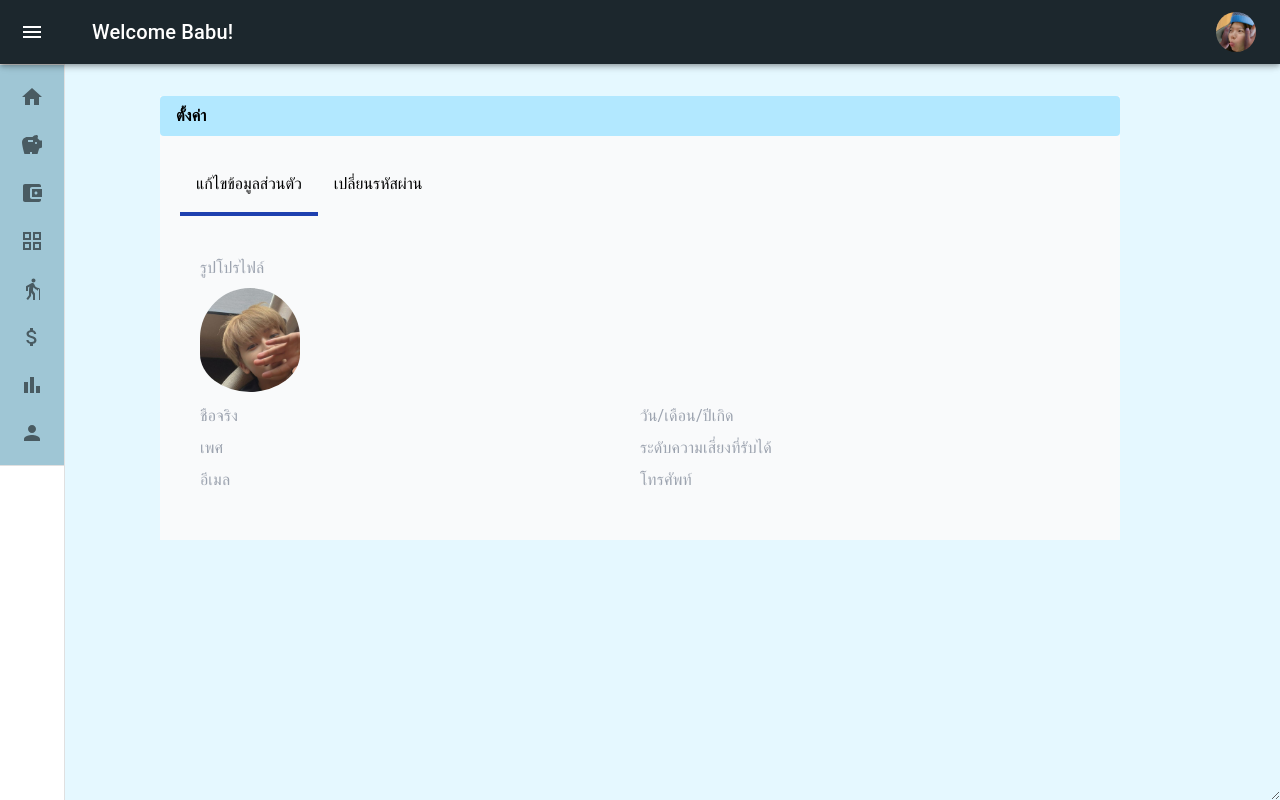
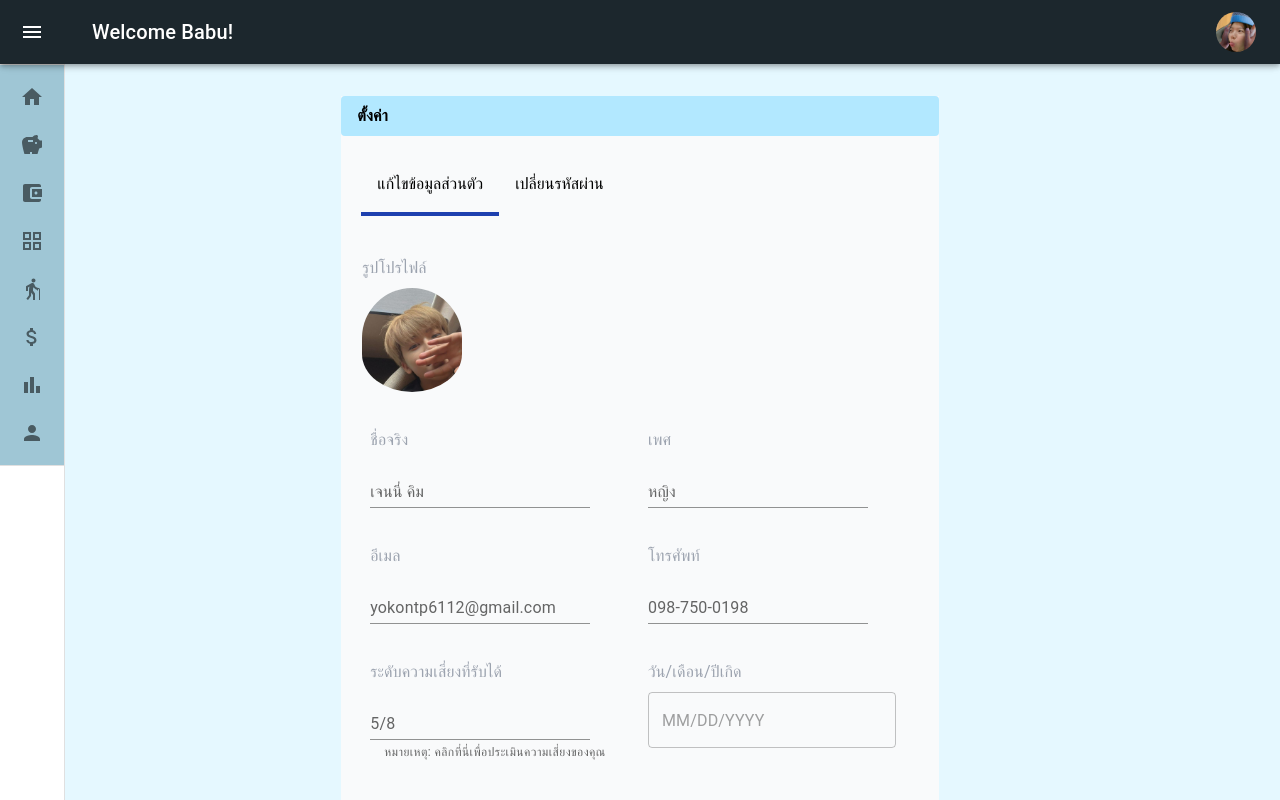
Before and after one commit to JuneKR/money-mate, a Next.js app in the folder frontend/: page /ProfileManagement/userProfile in a window 1280 px wide. Shown: the top 800 px of the page. Built offline with nearby package versions, Linux system fonts and the light colour scheme.

Commit message:
add user profile and other design

```diff
--- a/frontend/package.json
+++ b/frontend/package.json
@@ -16,11 +16,14 @@
     "@mui/material": "^5.11.11",
     "@mui/styled-engine-sc": "^5.11.11",
     "@mui/x-data-grid": "^6.0.0",
+    "@mui/x-date-pickers": "^6.0.4",
     "@next/font": "13.1.6",
     "@types/node": "18.11.18",
     "@types/react": "18.0.27",
     "@types/react-dom": "18.0.10",
+    "add": "^2.0.6",
     "chart.js": "^4.2.1",
+    "dayjs": "^1.11.7",
     "eslint": "8.33.0",
     "eslint-config-next": "13.1.6",
     "next": "13.1.6",
--- /dev/null
+++ b/frontend/src/components/UserProfileComponents/password.tsx
@@ -0,0 +1,64 @@
+import React from "react";
+import { FormControl, FormHelperText, InputLabel } from "@mui/material";
+import Box from "@mui/material/Box";
+import TextField from "@mui/material/TextField";
+interface PasswordProps {
+  title: string;
+}
+
+const Password: React.FC<PasswordProps> = ({ title }) => {
+  return (
+    <div className="w-full xl:w-8/12 p-10">
+      <FormControl>
+        <Box
+          component="form"
+          sx={{
+            "& > :not(style)": { m: 1, width: "20ch" },
+          }}
+          noValidate
+          autoComplete="off"
+        >
+          <div className="grid grid-rows-3 gap-4">
+            <div>
+              <TextField
+                id="outlined-password-input"
+                label="รหัสผ่านปัจจุบัน"
+                type="password"
+                autoComplete="current-password"
+              />
+            </div>
+            <div>
+              <TextField
+                id="outlined-password-input"
+                label="รหัสผ่านใหม่"
+                type="password"
+                autoComplete="current-password"
+              />
+            </div>
+            <div>
+              <TextField
+                id="outlined-password-input"
+                label="ยืนยันรหัสผ่านใหม่"
+                type="password"
+                autoComplete="current-password"
+              />
+            </div>
+          </div>
+        </Box>
+
+        <div className="py-3">
+          <div className="flex justify-end grid grid-cols-2 gap-3">
+            <button className="bg-blue-300 hover:bg-blue-500 text-black font-bold py-2 px-4 rounded delay-150">
+              ยืนยัน
+            </button>
+            <button className="bg-gray-300 hover:bg-blue-700 text-black font-bold py-2 px-4 rounded delay-150">
+              ยกเลิก
+            </button>
+          </div>
+        </div>
+      </FormControl>
+    </div>
+  );
+};
+
+export default Password;
--- a/frontend/src/components/UserProfileComponents/setting.tsx
+++ b/frontend/src/components/UserProfileComponents/setting.tsx
@@ -1,6 +1,12 @@
 import React, { useState } from "react";
 import Image from "next/image";
 import icon1 from "@/images/Profile/img_pf_jm2.jpg";
+import Box from "@mui/material/Box";
+import TextField from "@mui/material/TextField";
+import { AdapterDayjs } from "@mui/x-date-pickers/AdapterDayjs";
+import { LocalizationProvider } from "@mui/x-date-pickers/LocalizationProvider";
+import { DatePicker } from "@mui/x-date-pickers/DatePicker";
+import { FormControl, FormHelperText } from "@mui/material";
 interface SettingProps {
   user: User;
   onSave: (updatedUser: User) => void;
@@ -41,38 +47,89 @@ const Setting: React.FC<SettingProps> = ({ user, onSave }) => {
     onSave(updatedUser);
   };
   return (
-    <div className="w-full h-full p-10">
-      <div style={{ borderRadius: '50%' }}>
+    <div className="w-full xl:w-8/12 p-10">
+      <div
+        className="mb-4 text-center sm:text-left"
+        style={{ borderRadius: "50%" }}
+      >
         <h1 className="pb-2 text-gray-400">รูปโปรไฟล์</h1>
         <Image
           src={icon1}
           alt="Your Image"
-            className="pb-3 rounded-full "
+          className="pb-3 rounded-full"
           width={100}
           height={100}
         />
       </div>
-      <div className="grid grid-cols-2">
-        <div>
-            <p className="pb-2 text-gray-400">ชือจริง</p>
-        </div>
-        <div>
-            <p className="pb-2 text-gray-400">วัน/เดือน/ปีเกิด</p>
-        </div>
-        <div>
-            <p className="pb-2 text-gray-400">เพศ</p>
-        </div>
-        <div>
-            <p className="pb-2 text-gray-400">ระดับความเสี่ยงที่รับได้</p>
-        </div>
-        <div>
-            <p className="pb-2 text-gray-400">อีเมล</p>
-        </div>
-        <div>
-            <p className="pb-2 text-gray-400">โทรศัพท์</p>
+      <FormControl>
+        <Box
+          component="form"
+          sx={{
+            "& > :not(style)": { m: 1, width: "60ch" },
+          }}
+          noValidate
+          autoComplete="off"
+        >
+          <div className="grid grid-cols-1 sm:grid-cols-2 gap-4">
+            <div className="pb-5">
+              <p className="pb-2 text-gray-400">ชื่อจริง</p>
+              <TextField
+                id="filled-basic"
+                label="เจนนี่ คิม"
+                variant="standard"
+              />
             </div>
 
+            <div className="pb-5">
+              <p className="pb-2 text-gray-400">เพศ</p>
+              <TextField id="filled-basic" label="หญิง" variant="standard" />
             </div>
+            <div className="pb-5">
+              <p className="pb-2 text-gray-400">อีเมล</p>
+              <TextField
+                id="filled-basic"
+                label="yokontp6112@gmail.com"
+                variant="standard"
+              />
+            </div>
+
+            <div className="pb-5">
+              <p className="pb-2 text-gray-400">โทรศัพท์</p>
+              <TextField
+                id="filled-basic"
+                label="098-750-0198"
+                variant="standard"
+              />
+            </div>
+            <div className="pb-5">
+              <p className="pb-2 text-gray-400">ระดับความเสี่ยงที่รับได้</p>
+              <TextField id="filled-basic" label="5/8" variant="standard" />
+              <FormHelperText
+                id="my-helper-text"
+                className="text-gray-300 hover:text-blue-500"
+              >
+                หมายเหตุ: คลิกที่นี่เพื่อประเมินความเสี่ยงของคุณ
+              </FormHelperText>
+            </div>
+            <div className="pb-5">
+              <p className="pb-2 text-gray-400">วัน/เดือน/ปีเกิด</p>
+              <LocalizationProvider dateAdapter={AdapterDayjs}>
+                <DatePicker />
+              </LocalizationProvider>
+            </div>
+          </div>
+        </Box>
+        <div className="py-3">
+          <div className="flex justify-end grid grid-cols-2 gap-3">
+            <button className="bg-blue-300 hover:bg-blue-500 text-black font-bold py-2 px-4 rounded delay-150">
+              ยืนยัน
+            </button>
+            <button className="bg-gray-300 hover:bg-gray-500 text-black font-bold py-2 px-4 rounded delay-150">
+              ยกเลิก
+            </button>
+          </div>
+        </div>
+      </FormControl>
     </div>
   );
 };
--- a/frontend/src/pages/EmergencyPages/emergencyDashboard.tsx
+++ b/frontend/src/pages/EmergencyPages/emergencyDashboard.tsx
@@ -19,7 +19,7 @@ const EmergencyDashboard = () => {
   return (
     <>
       <main className={styles.main} style={{ overflowX: 'auto' }}>
-        <div className="w-full h-full">
+        <div className="w-full xl:w-8/12">
           <Box component="main" sx={{ flexGrow: 1, p: 1 }}>
             <Sidebar title="My Sidebar" />
             <div>
--- a/frontend/src/pages/EmergencyPages/emergencyInvestmentDashboard.tsx
+++ b/frontend/src/pages/EmergencyPages/emergencyInvestmentDashboard.tsx
@@ -23,7 +23,7 @@ const EmergencyInvestmentDashboard = () => {
   return (
     <>
       <main className={styles.main}>
-        <div className="w-full h-full">
+        <div className="w-full xl:w-8/12">
           <Box component="main" sx={{ flexGrow: 1, p: 1 }}>
             <Sidebar title="My Sidebar" />
             <div
--- a/frontend/src/pages/EmergencyPages/emergencyInvestmentPortfilio.tsx
+++ b/frontend/src/pages/EmergencyPages/emergencyInvestmentPortfilio.tsx
@@ -21,7 +21,7 @@ const EmergencyInvestmentPortfilio = () => {
     return(
         <>
     <main className={styles.main}>
-        <div style={{padding: "0 4rem"}} className="w-full h-full">
+        <div style={{padding: "0 4rem"}} className="w-full xl:w-8/12">
             <Sidebar title="My Sidebar" />
             <div style={{backgroundColor: '#B2E8FF'}}className="flex justify-center py-2 rounded bg-gray-50 dark:bg-gray-800">
                 <p style={{ padding: "0 1rem"  }}className="font-bold text-2xl text-black dark:text-gray-500">
--- a/frontend/src/pages/EmergencyPages/emergencyInvestmentPortfolioPackage.tsx
+++ b/frontend/src/pages/EmergencyPages/emergencyInvestmentPortfolioPackage.tsx
@@ -24,7 +24,7 @@ const EmergencyInvestmentPortfolioPackage = () => {
     return(
         <>
     <main className={styles.main}>
-        <div style={{ width: "100%", height: "100%",padding: "0 4rem"}} className=" ">
+        <div style={{padding: "0 4rem"}} className="w-full xl:w-8/12">
             <Sidebar title="My Sidebar" />
             <div style={{display: "flex", alignItems: "center",backgroundColor: '#B2E8FF'}} className=" py-2 rounded bg-gray-50 dark:bg-gray-800">
                <p style={{ padding: "0 1rem"  }}className="font-bold text-black dark:text-gray-500 ">
--- a/frontend/src/pages/ProfileManagement/userProfile.tsx
+++ b/frontend/src/pages/ProfileManagement/userProfile.tsx
@@ -5,6 +5,7 @@ import InvestmentCheckBox from "@/components/SavingEmergency/SavingEmergencyInve
 import { useRouter } from "next/router";
 
 import Setting from '@/components/UserProfileComponents/setting'
+import Password from '@/components/UserProfileComponents/password'
 const UserProfile = () => {
   const [currentPage, setCurrentPage] = useState<"settings" | "password">(
     "settings"
@@ -19,13 +20,10 @@ const UserProfile = () => {
     setActiveButton(buttonNumber);
     setCurrentPage("password");
   };
-  const [isButtonClicked, setIsButtonClicked] = useState(false);
-  const [isButtonClicked2, setIsButtonClicked2] = useState(false);
-
   return (
     <>
       <main className={styles.main}>
-        <div style={{ padding: "0 4rem" }} className="w-full h-full">
+        <div style={{ padding: "0 4rem" }} className=" xl:w-8/12">
           <Sidebar title="My Sidebar" />
           <div className="bg-gray-50">
             <div
@@ -43,15 +41,15 @@ const UserProfile = () => {
                 ตั้งค่า
               </p>
             </div>
-            <div className="pt-5">
+            <div className="pt-5 ">
               <div className="text-black px-5 ">
                 <button onClick={() => handleSettingsButtonClick(1)} className={`transition-all p-4 ${activeButton === 1 ? 'border-b-4 border-blue-800' : ''}`}>แก้ไขข้อมูลส่วนตัว</button>
                 <button onClick={() => handlePasswordChangeButtonClick(2)} className={`transition-all p-4 ${activeButton === 2 ? 'border-b-4  border-blue-800' : ''}`}>เปลี่ยนรหัสผ่าน</button>
               </div>
             </div>
-            <div>
+            <div className="flex item-center justify-center ">
               {currentPage === "settings" ? (
-                <div className="text-black ">
+                <div className="text-black">
                   <Setting user={{
                     fullName: "",
                     birthDate: "",
@@ -66,8 +64,7 @@ const UserProfile = () => {
                 </div>
               ) : (
                 <div className="text-black">
-                  <h2>Password Change Page</h2>
-                  {/* ... */}
+                  <Password title={""}/>
                 </div>
               )}
             </div>
--- a/frontend/src/pages/landingPage.tsx
+++ b/frontend/src/pages/landingPage.tsx
@@ -8,6 +8,8 @@ import Image from "next/image";
 import icon1 from "@/images/Icon/กระปุก2.png";
 import icon2 from "@/images/Icon/กระปุก3.png";
 import icon3 from "@/images/Icon/กระปุก5.png";
+
+
 
 interface LandingPageProps {
   index: number;
@@ -44,7 +46,7 @@ const LandingPage: React.FC<LandingPageProps> = ({}) => {
   return (
     <>
       <main className={styles.main}>
-        <div style={{ padding: "0 4rem" }} className="w-full h-full">
+        <div style={{ padding: "0 4rem", }} className="w-full xl:w-8/12">
           <Sidebar title="My Sidebar" />
           <div
             style={{
--- a/frontend/src/pages/savingSelectionPage.tsx
+++ b/frontend/src/pages/savingSelectionPage.tsx
@@ -8,7 +8,7 @@ const SavingSelectionPage = () => {
         <>
     <main className={styles.main}>
 
-        <div style={{ width: "100%", height: "100%",padding: "0 4rem"}} >
+        <div style={{padding: "0 4rem"}} className="w-full xl:w-8/12">
             <Sidebar title="My Sidebar" />
             <div style={{display: "flex", alignItems: "center",backgroundColor: '#B2E8FF'}} className=" py-2 rounded bg-gray-50 dark:bg-gray-800">
                <p style={{ padding: "0 1rem"  }}className="font-bold text-black dark:text-gray-500 ">
--- a/frontend/src/styles/Home.module.css
+++ b/frontend/src/styles/Home.module.css
@@ -8,6 +8,7 @@
   min-height: 100vh;
   resize: both;
   min-width: 800px;
+  /* max-width: 2160px; */
   background-color: #E5F8FF;
   overflow-x: auto;
 
```
Also changed, not shown: 1 other file (tests, documents, lock files or other folders). Lines whose indentation alone changed are shown as unchanged.
